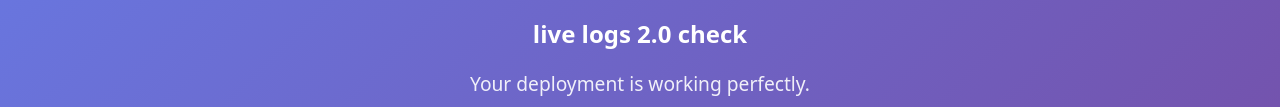
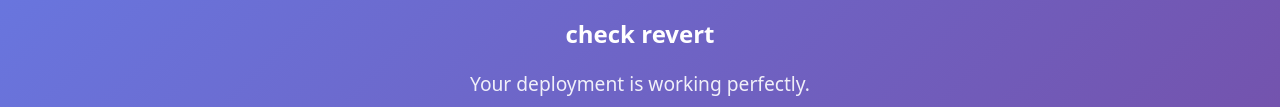
Before and after one commit to puse2504/Testing-redeploy, a plain HTML site: page index.html in a window 1280 px wide. Shown: the part 353-460 px from the top of the page. Drawn offline with Linux system fonts and the light colour scheme.

Commit message:
Update index.html

```diff
--- a/index.html
+++ b/index.html
@@ -23,7 +23,7 @@
 <body>
   <div class="container">
     <h1>🚀 Deployed with Eleven!</h1>
-    <h2>live logs 2.0 check</h2>
+    <h2>check revert</h2>
     <p>Your deployment is working perfectly.</p>
     <p><small>Powered by Cloudflare Pages</small></p>
   </div>
```
